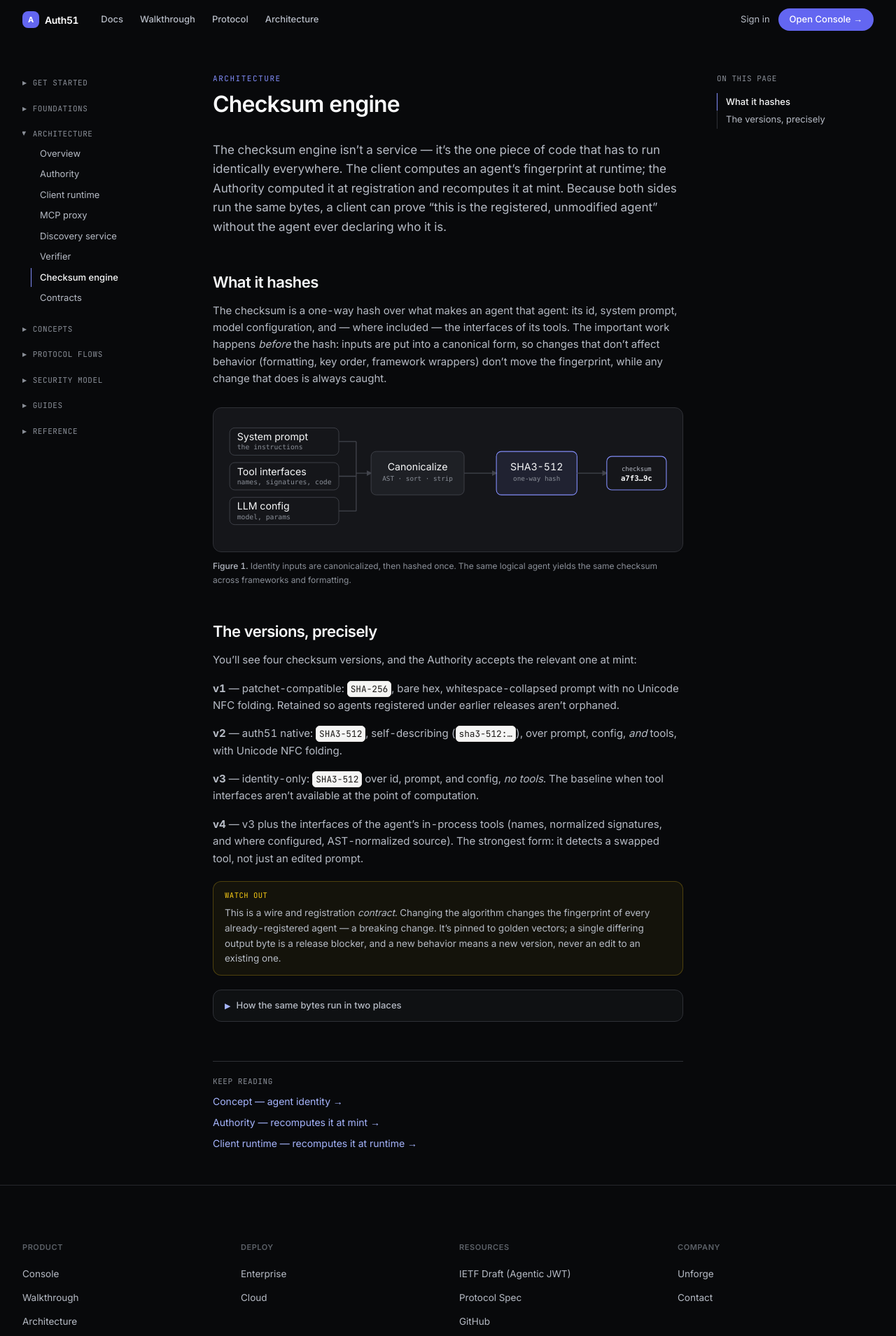
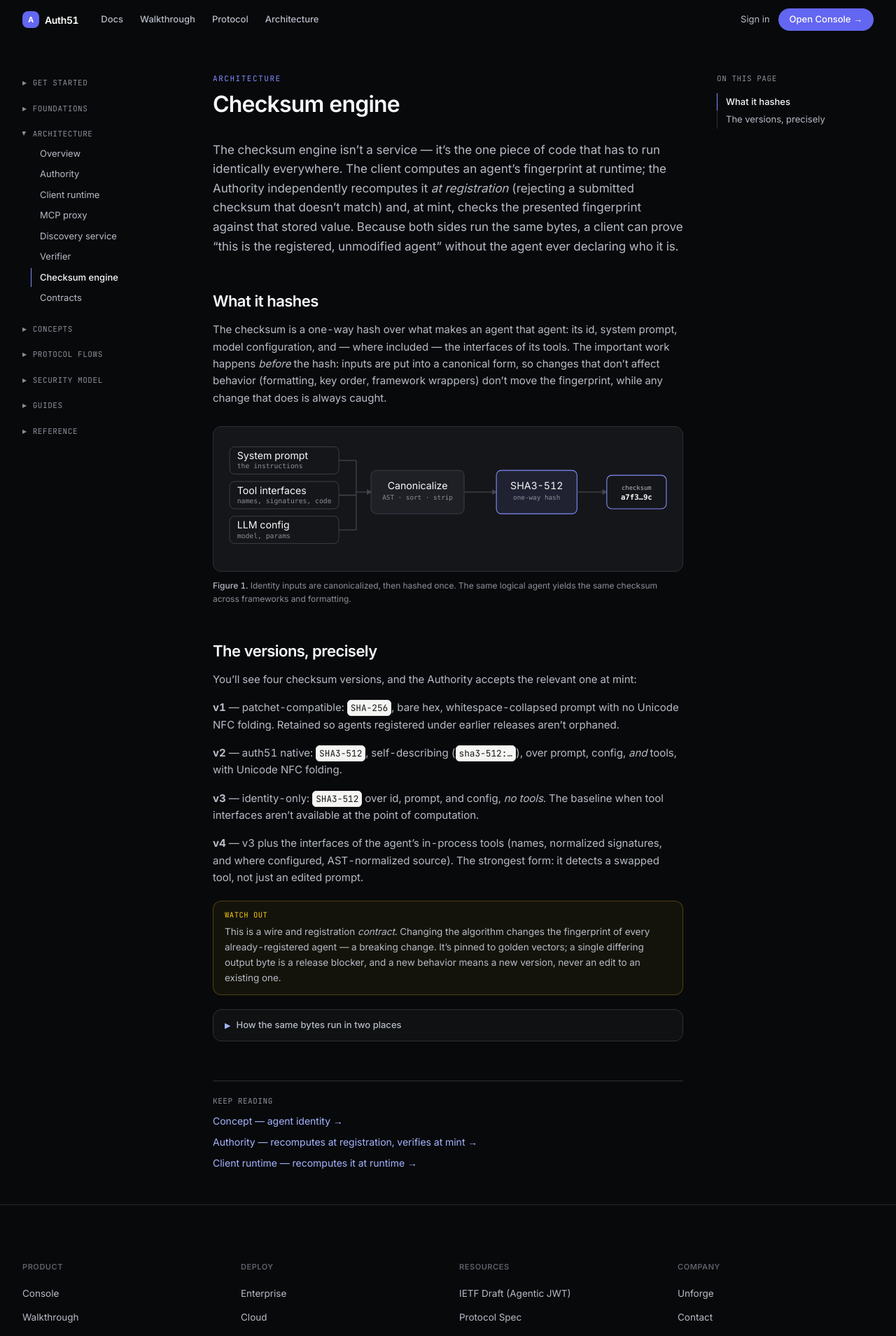
Before and after one commit to unforge-io/auth51-console, a Next.js app: page /docs/architecture/checksum in a window 1280 px wide. Shown: the top 1909 px of the page at 70% size. Built offline with nearby package versions, Linux system fonts and the light colour scheme.

Commit message:
Doc correction.

```diff
--- a/src/app/docs/architecture/checksum/page.tsx
+++ b/src/app/docs/architecture/checksum/page.tsx
@@ -15,9 +15,11 @@ export default function ChecksumEngine() {
 
       <Lead>
         The checksum engine isn&rsquo;t a service — it&rsquo;s the one piece of code that has to run identically
-        everywhere. The client computes an agent&rsquo;s fingerprint at runtime; the Authority computed it
-        at registration and recomputes it at mint. Because both sides run the same bytes, a client can
-        prove &ldquo;this is the registered, unmodified agent&rdquo; without the agent ever declaring who it is.
+        everywhere. The client computes an agent&rsquo;s fingerprint at runtime; the Authority independently
+        recomputes it <em>at registration</em> (rejecting a submitted checksum that doesn&rsquo;t match) and,
+        at mint, checks the presented fingerprint against that stored value. Because both sides run the
+        same bytes, a client can prove &ldquo;this is the registered, unmodified agent&rdquo; without the agent
+        ever declaring who it is.
       </Lead>
 
       <H2>What it hashes</H2>
@@ -85,7 +87,7 @@ export default function ChecksumEngine() {
 
       <Related items={[
         { href: '/docs/concepts/agent-identity', label: 'Concept — agent identity' },
-        { href: '/docs/architecture/authority', label: 'Authority — recomputes it at mint' },
+        { href: '/docs/architecture/authority', label: 'Authority — recomputes at registration, verifies at mint' },
         { href: '/docs/architecture/client-runtime', label: 'Client runtime — recomputes it at runtime' },
       ]} />
     </article>
```
